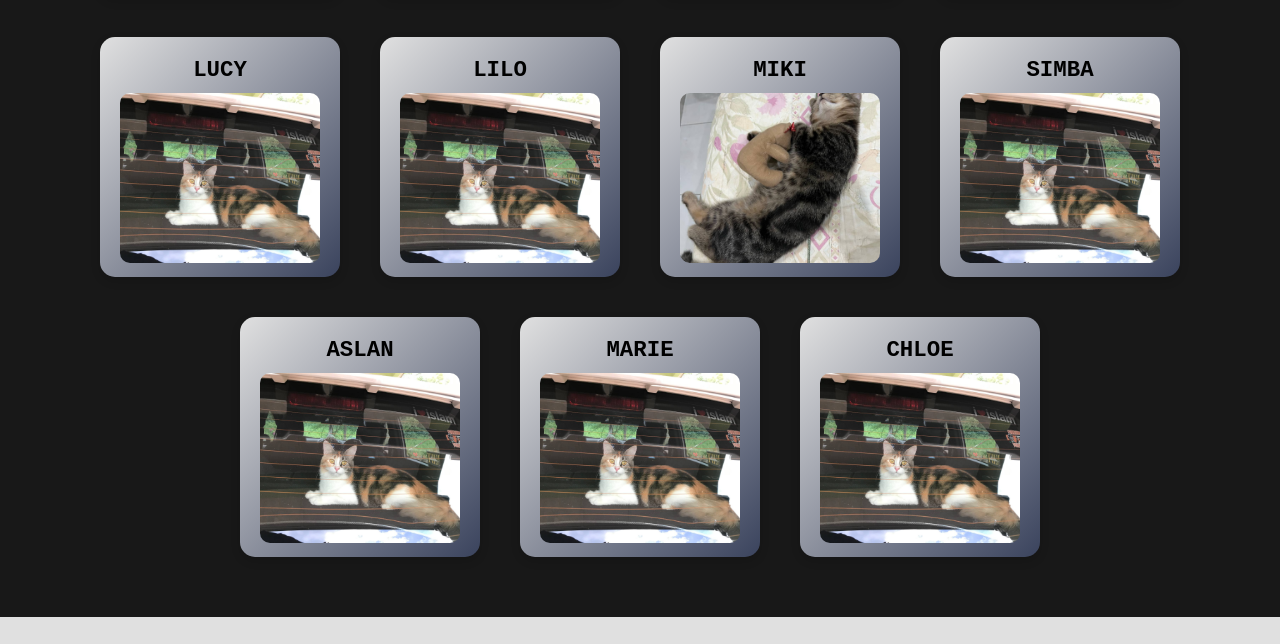
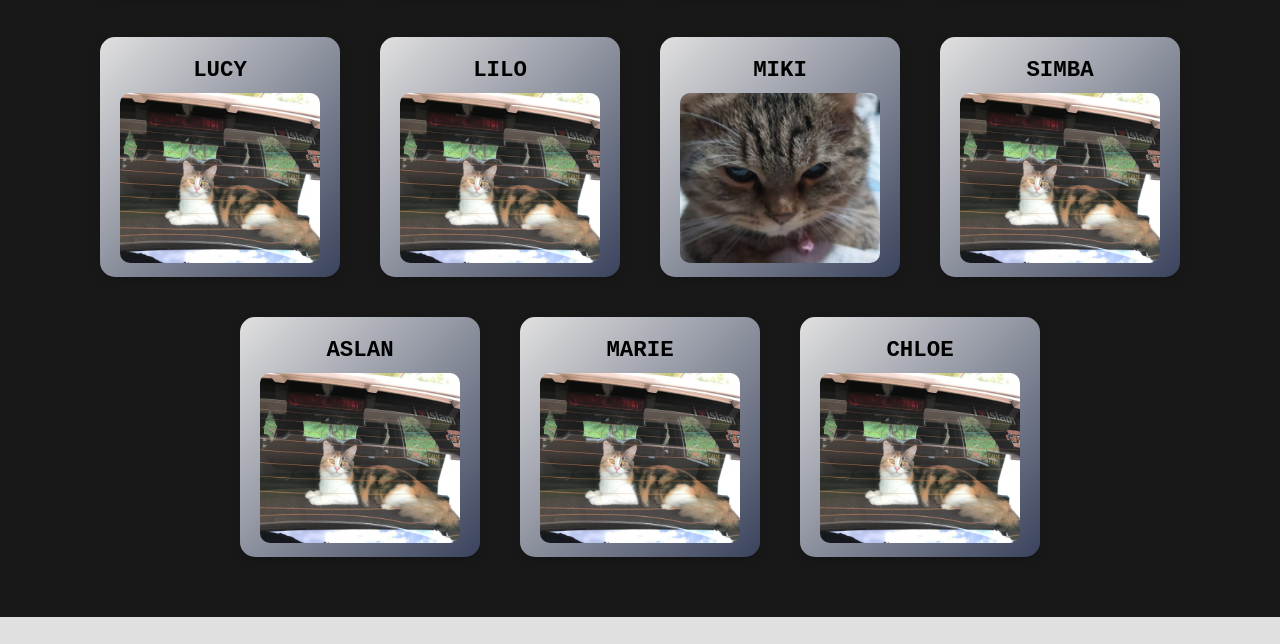
Before and after one commit to ainjvo/myPet, a plain HTML site: page index.html in a window 1280 px wide. Shown: the part 1204-1848 px from the top of the page. Drawn offline with nearby package versions, Linux system fonts and the light colour scheme.

Commit message:
Update index.html

```diff
--- a/index.html
+++ b/index.html
@@ -183,7 +183,7 @@
         <div class="pet-card">
             <h6 class="pet-name">Miki</h6>
             <div class="pic">
-                <img src="miki.jpg" alt="Leo">
+                <img src="miki2.jpg" alt="Leo">
             </div>
             <div class="pet-info">
                 <p>Gender: Male</p>
```
